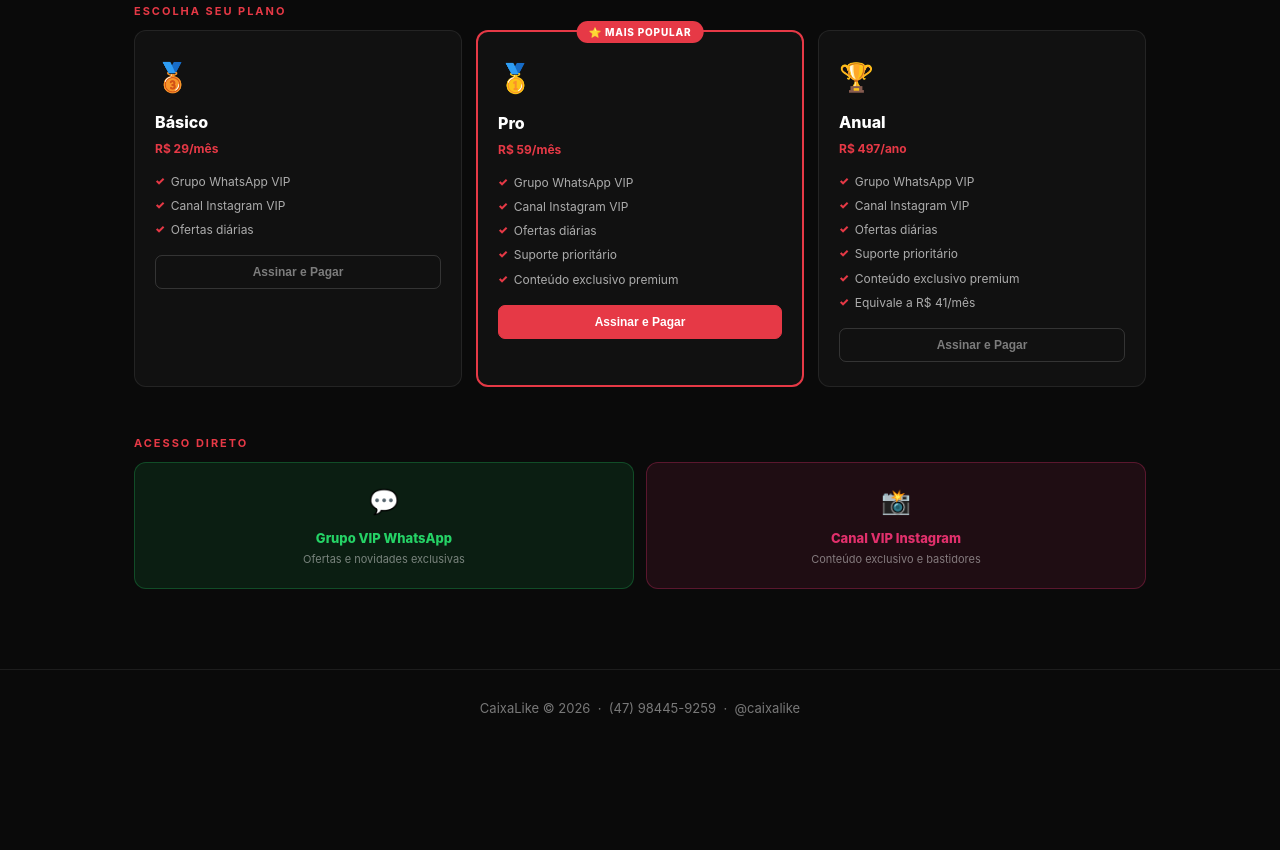
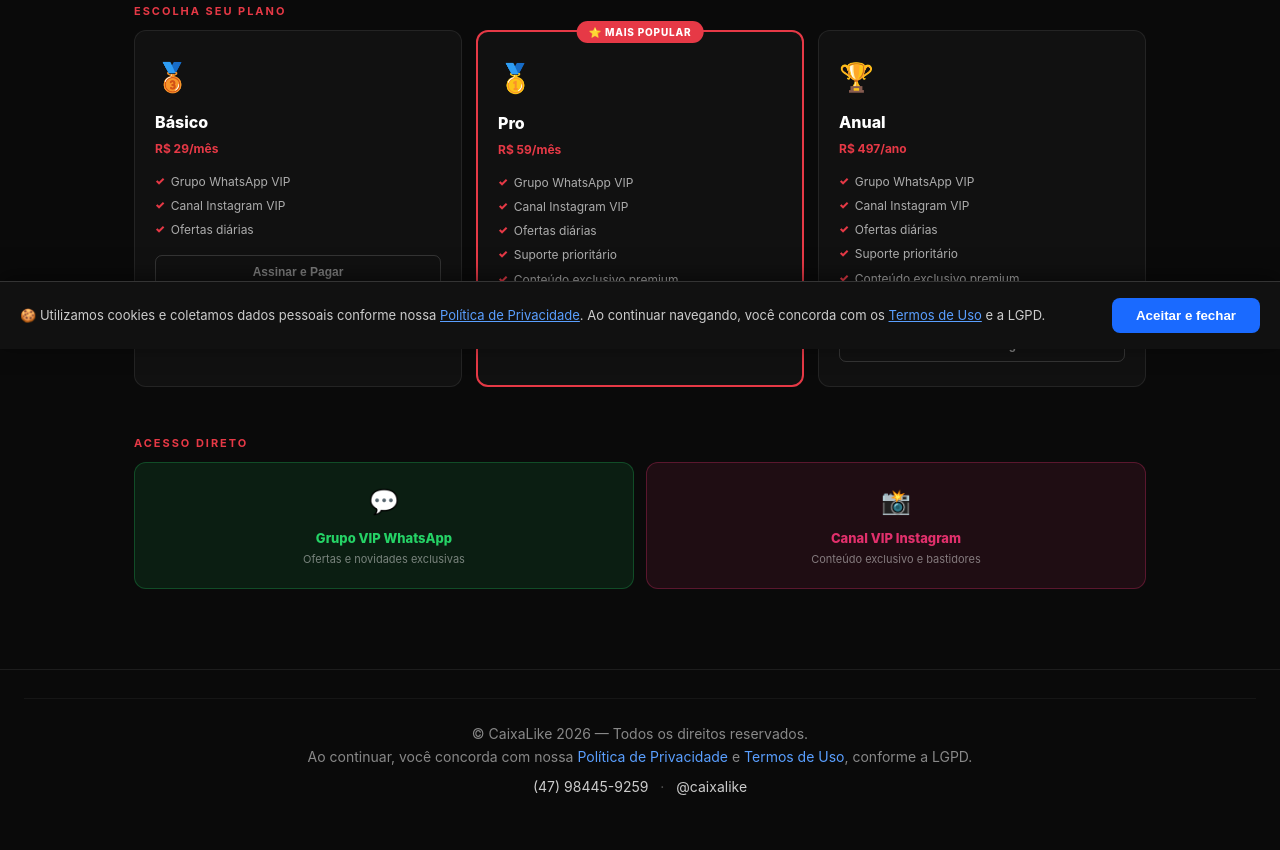
Before and after one commit to alexandreWachRch/caixalike, a plain HTML site: page planos/index.html in a window 1280 px wide. Shown: the part 451-1301 px from the top of the page. Before the commit the page ends 1198 px from the top, so only its background shows below. Drawn offline with Linux system fonts and the light colour scheme.

Commit message:
Update index.html

```diff
--- a/planos/index.html
+++ b/planos/index.html
@@ -172,40 +172,67 @@
   </div>
 </div>
 
+<!-- RODAPÉ ATUALIZADO COM LGPD -->
 <footer class="site-footer">
-  CaixaLike © 2026 &nbsp;·&nbsp; <a href="https://wa.me/5547984459259" target="_blank" rel="noopener">(47) 98445-9259</a> &nbsp;·&nbsp; <a href="https://www.instagram.com/caixalike/" target="_blank" rel="noopener">@caixalike</a>
+  <div style="text-align:center; padding: 24px 20px; color: #888; font-size: 14px; line-height: 1.6; border-top: 1px solid rgba(255,255,255,0.05);">
+    <p style="margin: 0 0 8px 0;">
+      © CaixaLike 2026 — Todos os direitos reservados.<br>
+      Ao continuar, você concorda com nossa
+      <a href="/politica-de-privacidade" style="color: #5a9fff; text-decoration: none;">Política de Privacidade</a> e
+      <a href="/termos-de-uso" style="color: #5a9fff; text-decoration: none;">Termos de Uso</a>, conforme a LGPD.
+    </p>
+    <div style="margin-top: 8px;">
+      <a href="https://wa.me/5547984459259" target="_blank" rel="noopener" style="color: #ccc; text-decoration: none;">(47) 98445-9259</a>
+      <span style="margin: 0 8px; color: #555;">·</span>
+      <a href="https://www.instagram.com/caixalike/" target="_blank" rel="noopener" style="color: #ccc; text-decoration: none;">@caixalike</a>
+    </div>
+  </div>
 </footer>
+
+<!-- BANNER DE CONSENTIMENTO LGPD -->
+<div id="lgpd-banner" style="position:fixed;bottom:0;left:0;right:0;background:#111;border-top:1px solid rgba(255,255,255,0.15);padding:16px 20px;z-index:9999;display:flex;align-items:center;justify-content:space-between;gap:20px;flex-wrap:wrap;box-shadow:0 -4px 20px rgba(0,0,0,0.5);">
+  <p style="margin:0;font-size:13px;color:#ccc;flex:1;min-width:280px;line-height:1.5;">
+    🍪 Utilizamos cookies e coletamos dados pessoais conforme nossa
+    <a href="/politica-de-privacidade" style="color:#5a9fff;text-decoration:underline;">Política de Privacidade</a>.
+    Ao continuar navegando, você concorda com os
+    <a href="/termos-de-uso" style="color:#5a9fff;text-decoration:underline;">Termos de Uso</a> e a LGPD.
+  </p>
+  <button onclick="aceitarLGPD()" style="background:#1a6aff;color:#fff;border:none;padding:10px 24px;border-radius:8px;font-weight:600;cursor:pointer;white-space:nowrap;transition:background 0.2s;" onmouseover="this.style.background='#0d56e6'" onmouseout="this.style.background='#1a6aff'">Aceitar e fechar</button>
+</div>
 
 <script src="../js/pagamentos.js"></script>
 <script>
+// --- LÓGICA DO BANNER LGPD ---
+if(localStorage.getItem('lgpd_aceito') === 'true'){
+  document.getElementById('lgpd-banner').style.display = 'none';
+}
+function aceitarLGPD(){
+  localStorage.setItem('lgpd_aceito', 'true');
+  document.getElementById('lgpd-banner').style.display = 'none';
+}
+
+// --- LÓGICA DO MODAL DE PAGAMENTO (CORRIGIDA) ---
 let activeRow = null;
 
 function abrirPagamento(row, nome, preco){
   try {
-    // Remove classe active do card anterior
     if(activeRow) activeRow.classList.remove('active');
-
-    // Adiciona classe active no card atual
     if(row){
       row.classList.add('active');
       activeRow = row;
     }
 
-    // Atualiza texto do plano no modal
     const textoEl = document.getElementById('modal-plano-texto');
     if(textoEl) textoEl.textContent = nome + (preco ? ' — ' + preco : '');
 
-    // Atualiza campo hidden do plano
     const kycHidden = document.getElementById('kyc-plano-hidden');
     if(kycHidden) kycHidden.value = nome + (preco ? ' — ' + preco : '');
 
-    // Limpa resultado PIX anterior
     const pixResult = document.getElementById('pixResult');
     const qrPix = document.getElementById('qrcode-pix');
     if(pixResult) pixResult.classList.remove('visible');
     if(qrPix) qrPix.innerHTML = '';
 
-    // Reseta estado do KYC
     document.getElementById('kyc-gate').style.display = 'block';
     document.getElementById('kyc-locked').style.display = 'flex';
     document.getElementById('kyc-unlocked').style.display = 'none';
@@ -219,11 +246,9 @@
     const err = document.getElementById('kyc-error');
     if(err) err.classList.remove('visible');
 
-    // ABRE O MODAL
     document.getElementById('modal-overlay').style.display = 'block';
     document.body.style.overflow = 'hidden';
 
-    // Tenta carregar PIX (não bloqueia se falhar)
     setTimeout(() => {
       try {
         if(window.CaixaLike){
@@ -242,7 +267,6 @@
 
   } catch(e){
     console.error('Erro ao abrir modal:', e);
-    // Mesmo com erro, garante que o modal abra
     document.getElementById('modal-overlay').style.display = 'block';
     document.body.style.overflow = 'hidden';
   }
```
